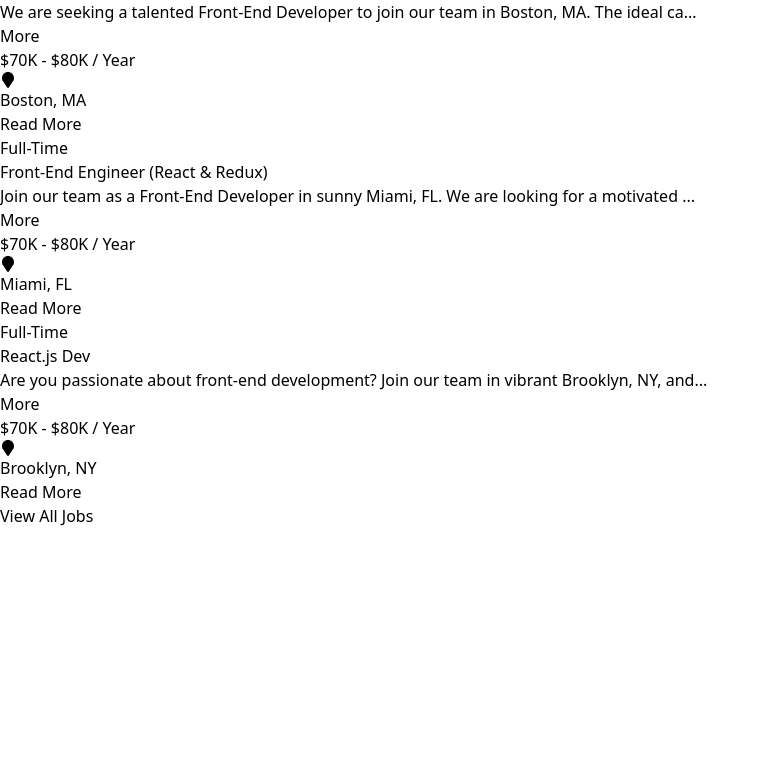
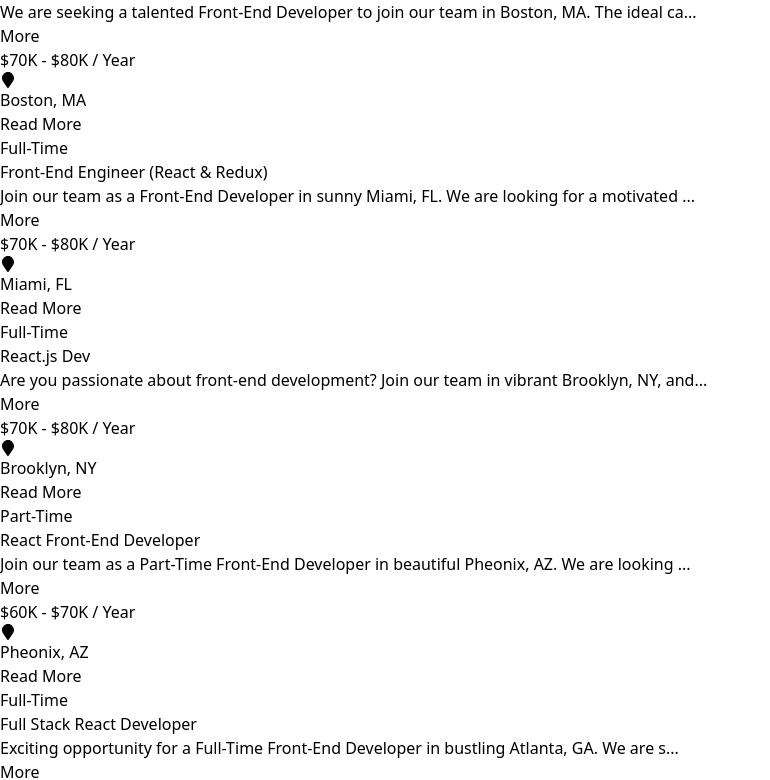
Before and after one commit to johnp95/react-c, a React (Vite) app: page / in a window 1280 px wide. Shown: the part 440-1220 px from the top of the page, without its empty margins (0-770 px from the left). Before the commit the page ends 968 px from the top, so only its background shows below. Built offline with nearby package versions, Linux system fonts and the light colour scheme.

Commit message:
change to jobListings

```diff
--- a/src/components/JobListings.jsx
+++ b/src/components/JobListings.jsx
@@ -1,18 +1,18 @@
 import jobs from "../jobs.json";
 import JobList from "./JobList";
 
-const JobListings = () => {
-    const recentJobs = jobs.slice(0, 3);
+const JobListings = ({ isHome = false }) => {
+    const jobListings = isHome ? jobs.slice(0, 3) : jobs;
 
     return (
         <>
             <section className="bg-blue-50 px-4 py-10">
                 <div className="container-xl lg:container m-auto">
                     <h2 className="text-3xl font-bold text-indigo-500 mb-6 text-center">
-                        Browse Jobs
+                        {isHome ? "Recent Jobs" : "Browse Jobs"}
                     </h2>
                     <div className="grid grid-cols-1 md:grid-cols-3 gap-6">
-                        {recentJobs.map((job) => (
+                        {jobListings.map((job) => (
                             <JobList key={job.id} job={job} />
                         ))}
                     </div>
```
